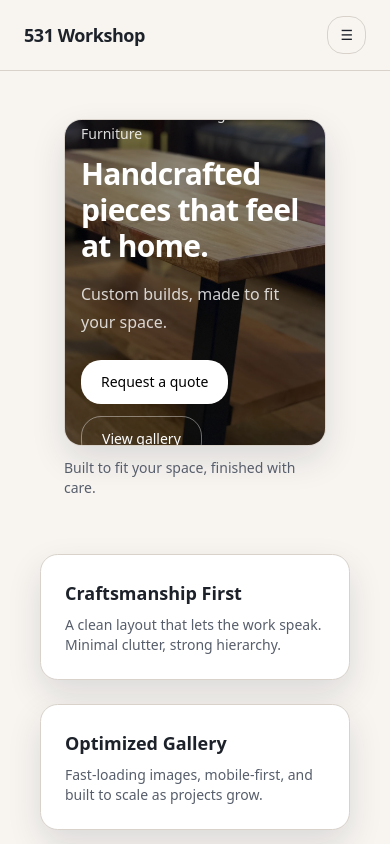
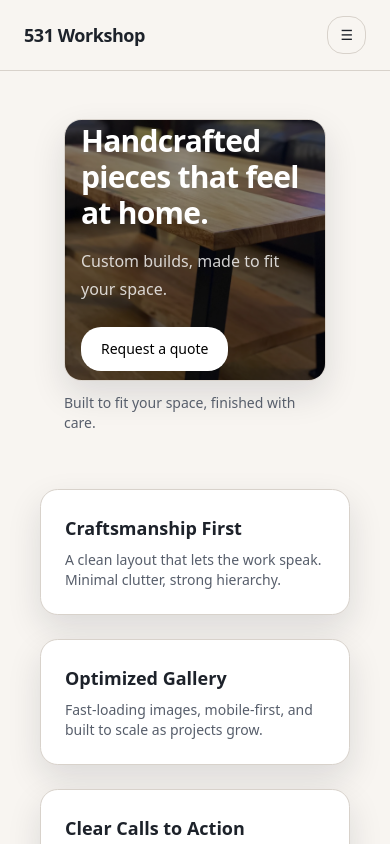
Before and after one commit to 3ef-studio/531workshop-site, a Next.js app: page / in a window 390 px wide. Shown: the top 844 px of the page. Built offline with nearby package versions, Linux system fonts and the light colour scheme; no server answers.

Commit message:
Tweaking...

```diff
--- a/components/Hero.tsx
+++ b/components/Hero.tsx
@@ -7,7 +7,7 @@ export default function Hero() {
     <section className="mx-auto max-w-6xl px-6 pt-6 pb-4 sm:pt-10 sm:pb-6">
       <div className="ui-card overflow-hidden">
         {/* Image canvas */}
-         <div className="relative w-full aspect-[4/5] max-h-[420px] sm:aspect-[3/2] sm:max-h-none">
+         <div className="relative w-full aspect-[1/1] max-h-[420px] sm:aspect-[3/2] sm:max-h-none">
           <Image
             src="/images/projects/Epoxy-River-Coffee-Table-Sycamore.webp"
             alt="Custom woodworking project by 531 Workshop"
```
